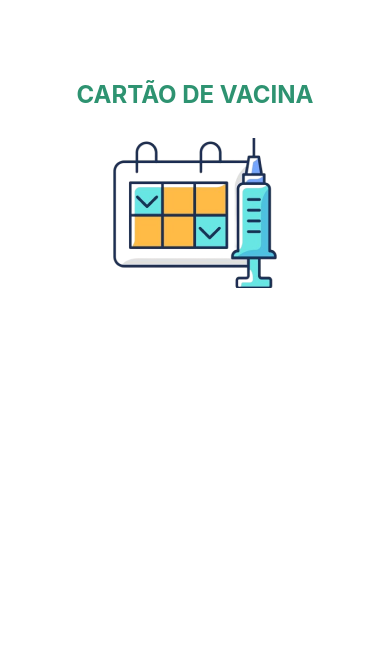
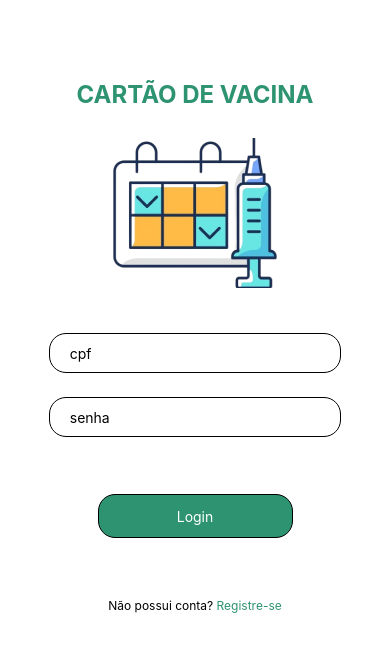
Before and after one commit to Marlonjms/app-mobile-vacina, a React Native app: screen / in a window 390 px wide. Shown: the top 652 px of the page. Built offline with nearby package versions, Linux system fonts and the light colour scheme.

Commit message:
navegação entre telas

```diff
--- a/App.js
+++ b/App.js
@@ -1,48 +1,8 @@
 import React from 'react';
-import { NavigationContainer } from '@react-navigation/native';
-import { createStackNavigator } from '@react-navigation/stack';
-import { StyleSheet } from 'react-native';
 
-import LoginScreen from './src/pages/PaginaLogin/index';
-import CadastroScreen from './src/pages/PaginaCadrastoUser';
-import HomeScreen from './src/pages/paginaHome';
-
-const Stack = createStackNavigator();
-// para trocar as telas, basta vc colocar a nome da tela que vc deseja ver no initialRouteName="Login", até agora tem três telas (Login, Cadastro e Home)depois abre o terminal e aperta r, para dar um reload.
-// obs: a de tela cadastro winicio ainda tá terminando, dai fiz apaneas a estrutura.
-function App() {
+import Routes from './src/routes';
+export default function App() {
   return (
-    <NavigationContainer>
-      <Stack.Navigator initialRouteName="Cadastro">
-        <Stack.Screen
-          name="Login"
-          component={LoginScreen}
-          options={{ headerShown: false }}
-        />
-        <Stack.Screen
-          name="Cadastro"
-          component={CadastroScreen}
-          options={{ headerShown: false }}
-        />
-        <Stack.Screen
-          name="Home"
-          component={HomeScreen}
-          options={{ headerShown: false }}
-        />
-      </Stack.Navigator>
-    </NavigationContainer>
+    <Routes/>
   );
 }
-
-export default App;
-
-
-
-const styles = StyleSheet.create({
-  containe: {
-    flex: 1,
-    backgroundColor: '#FFFFFF',
-    paddingTop:80,
-
-  },
-});
--- a/package.json
+++ b/package.json
@@ -12,7 +12,7 @@
     "@react-native-community/masked-view": "^0.1.11",
     "@react-navigation/native": "^6.1.17",
     "@react-navigation/stack": "^6.3.29",
-    "expo": "~51.0.6",
+    "expo": "~51.0.8",
     "expo-status-bar": "~1.12.1",
     "react": "18.2.0",
     "react-native": "0.74.1",
--- a/src/componentes/FormLogin/index.js
+++ b/src/componentes/FormLogin/index.js
@@ -1,8 +1,13 @@
 import React, { useState } from "react";
 import { TextInput, View, Text, TouchableOpacity, Alert } from 'react-native';
 import styles from './style';
+import { useNavigation } from "@react-navigation/native";
 
-export default function FormPaginaLogin({ navigation }) {
+
+
+export default function FormPaginaLogin() {
+
+  const navigation = useNavigation();
   const [cpf, setCpf] = useState(null);
   const [senha, setSenha] = useState(null);
   const [textButton, setTextButton] = useState("Login");
@@ -20,8 +25,7 @@ export default function FormPaginaLogin({ navigation }) {
     if (!cpf || !senha) {
       createAlert();
     } else {
-      // aqui é para chamar a tela home...
-      homeImproviso();
+      navigation.navigate("Home");
     }
   }
 
@@ -50,7 +54,7 @@ export default function FormPaginaLogin({ navigation }) {
 
       <TouchableOpacity
         style={styles.buttonCadastro}
-        onPress={() => navigation.navigate("Cadastro")} // Navegar para a tela de cadastro
+        onPress={() => navigation.navigate("Cadastro")}
       >
         <Text style={styles.textCadastro}>Não possui conta? <Text style={styles.textCadastroDestacado}>Registre-se</Text></Text>
       </TouchableOpacity>
--- a/src/componentes/Titulos_e_Logos/style.js
+++ b/src/componentes/Titulos_e_Logos/style.js
@@ -91,6 +91,7 @@ TextoNomeHOme:{
     backgroundColor:"#2E9371",
     height:47,
     marginTop:56,
+    flex:1
 
 
 
--- a/src/pages/PaginaCadrastoUser/index.js
+++ b/src/pages/PaginaCadrastoUser/index.js
@@ -4,13 +4,12 @@ import { ImageLogo } from '../../componentes/Titulos_e_Logos/index';
 import { Title } from '../../componentes/Titulos_e_Logos/index';
 import { SafeAreaView } from 'react-native';
 
-const CadastroScreen = ({ navigation }) => {
+const Cadastro = () => {
   return (
     <SafeAreaView style={styles.container}>
       <View>
         <Title />
         <ImageLogo />
-
       </View>
     </SafeAreaView>
   );
@@ -24,4 +23,4 @@ const styles = StyleSheet.create({
   },
 });
 
-export default CadastroScreen;
+export default Cadastro;
--- a/src/pages/PaginaLogin/index.js
+++ /dev/null
@@ -1,59 +0,0 @@
-import React from 'react';
-import { View, StyleSheet } from 'react-native';
-import { ImageLogo, ImageLogoLogin } from '../../componentes/Titulos_e_Logos/index';
-import { Title } from '../../componentes/Titulos_e_Logos/index';
-import FormPaginaLogin from '../../componentes/FormLogin/index';
-import { SafeAreaView } from 'react-native';
-
-const LoginScreen = ({ navigation }) => {
-  return (
-    <SafeAreaView style={styles.container}>
-      <View>
-        <Title />
-        <ImageLogo />
-        <FormPaginaLogin />
-      </View>
-    </SafeAreaView>
-  );
-}
-
-const styles = StyleSheet.create({
-  container: {
-    flex: 1,
-    backgroundColor: '#FFFFFF',
-    paddingTop: 80, // Ajuste o valor conforme necessário
-  },
-});
-
-export default LoginScreen;
-
-
-
-
-
-
-
-
-
-
-
-
-
-// export default function Login() {
-//   return (
-//     <View>
-
-//       {/* eu criei os componentes em pastas diferentes, e importei aqui, o title é o titulo do app, imageLogo vai ser aquela
-//        imagem logo abaixo do titulo que tem um calendario com uma vacina
-//         e o Form é a parte que tem os inputs, botão, e a opção de se cadastrar. tbm tem toda a lógica para funcionar. ou seja, crie a pagina de login
-//         dividia po partes e juntei as partes dela aqui.*/}
-
-//         <Title/>
-//         <ImageLogo/>
-//         <FormPaginaLogin/>
-
-
-//    </View>
-
-//   );
-// }
--- a/src/pages/paginaHome/index.js
+++ b/src/pages/paginaHome/index.js
@@ -3,10 +3,10 @@ import { View, StyleSheet } from 'react-native';
 import { ImageLogoPacienteHome, MargemSuperioHome, TitleHOme, MargeminferioroHome } from '../../componentes/Titulos_e_Logos/index';
 import { SafeAreaView } from 'react-native';
 
-const HomeScreen = ({ navigation }) => {
+const Home = () => {
   return (
     <SafeAreaView style={styles.container}>
-      <View>
+      <View style={styles.co}>
         <MargemSuperioHome/>
         <TitleHOme />
         <ImageLogoPacienteHome />
@@ -21,7 +21,12 @@ const styles = StyleSheet.create({
     flex: 1,
     backgroundColor: '#FFFFFF',
     paddingTop: 80, // Ajuste o valor conforme necessário
+
   },
+  co:{
+    backgroundColor:"red",
+    flex:1,
+  }
 });
 
-export default HomeScreen;
+export default Home;
--- /dev/null
+++ b/src/routes/index.js
@@ -0,0 +1,11 @@
+import { NavigationContainer } from '@react-navigation/native';
+
+import TabRoutes from './tab.routs';
+
+export default function Routes() {
+    return (
+        <NavigationContainer>
+            <TabRoutes />
+        </NavigationContainer>
+    )
+}
--- /dev/null
+++ b/src/routes/tab.routs.js
@@ -0,0 +1,61 @@
+import { createStackNavigator } from '@react-navigation/stack';
+import { View, StyleSheet } from 'react-native';
+
+
+import { Title, ImageLogo } from '../componentes/Titulos_e_Logos';
+import Cadastro from '../pages/PaginaCadrastoUser';
+import Home from '../pages/paginaHome';
+import FormPaginaLogin from '../componentes/FormLogin';
+
+
+
+const Stack = createStackNavigator();
+
+function Login() {
+    return (
+      <View style={styles.containe}>
+        <Title/>
+        <ImageLogo />
+        <FormPaginaLogin />
+      </View>
+    );
+  }
+
+
+export default function TabRoutes() {
+  return (
+
+      <Stack.Navigator initialRouteName="Login">
+        <Stack.Screen
+          name="Login"
+          component={Login}
+          options={{ headerShown: false }}
+        />
+        <Stack.Screen
+          name="Cadastro"
+          component={Cadastro}
+          options={{ headerShown: false }}
+        />
+        <Stack.Screen
+          name="Home"
+          component={Home}
+          options={{ headerShown: false }}
+        />
+      </Stack.Navigator>
+
+  );
+}
+
+
+
+
+const styles = StyleSheet.create({
+  containe: {
+    flex: 1,
+    backgroundColor: '#FFFFFF',
+    paddingTop:80,
+
+  }
+
+
+});
```
Also changed, not shown: 1 other file (tests, documents, lock files or other folders).
